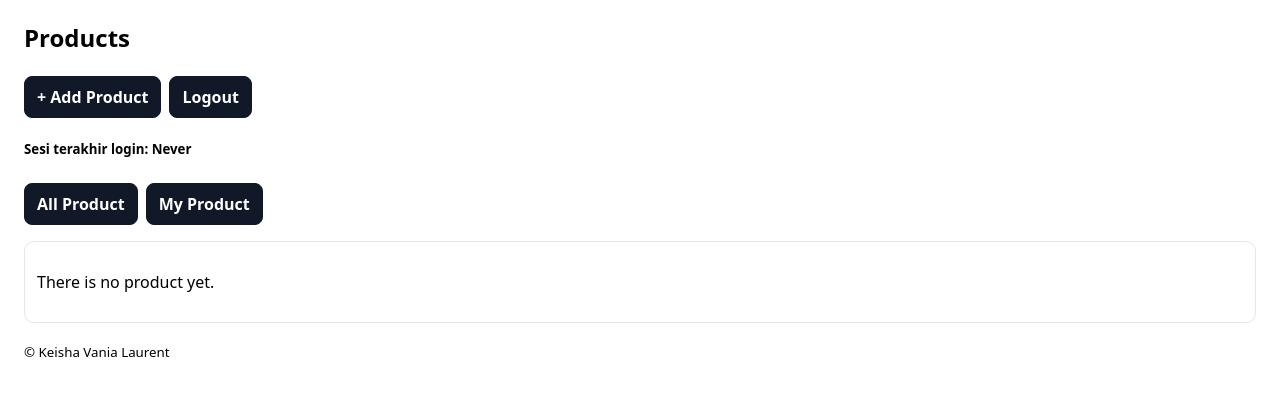
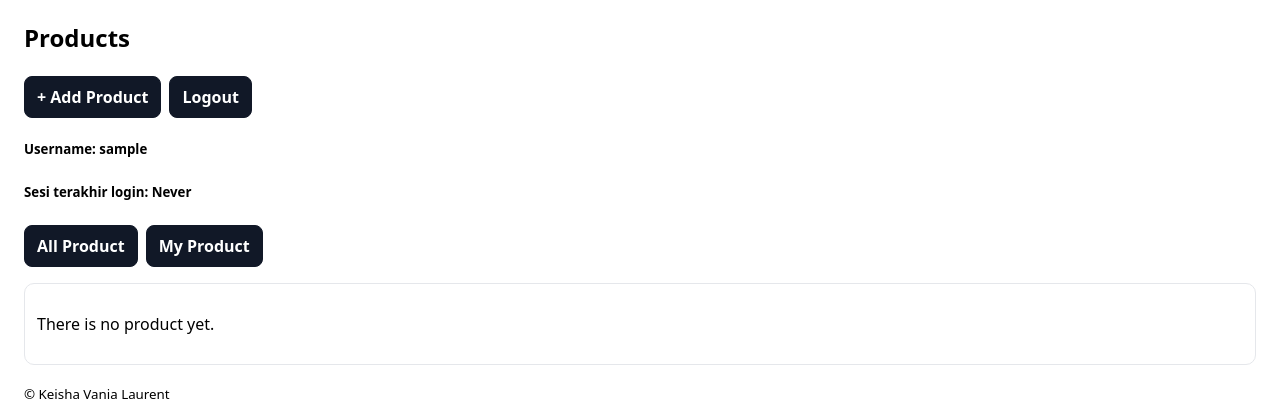
Before and after one commit to kurrorro/kick-corner, a Django app: page / in a window 1280 px wide. Shown: the part 117-537 px from the top of the page. Run offline with Django 5.2, Linux system fonts and the light colour scheme; the visitor is signed in with stand-in values (Sample User, id 1); data that the repository does not hold is empty.

Commit message:
Tugas Individu 4 - username & upd README.md

```diff
--- a/main/templates/main.html
+++ b/main/templates/main.html
@@ -26,6 +26,7 @@
         <a href="{% url 'main:logout' %}" class="btn btn-primary">Logout</a>
     </div>
 
+    <h5>Username: {{ user.username }}</h5>
     <h5>Sesi terakhir login: {{ last_login }}</h5>
 
     <ul>
--- a/main/views.py
+++ b/main/views.py
@@ -27,6 +27,7 @@ def show_main(request):
         'class': 'PBP B',
         'products': products,
         'last_login': request.COOKIES.get('last_login', 'Never'),
+        'user': request.user,
     }
 
     return render(request, "main.html", context)
```
Also changed, not shown: README.md.
